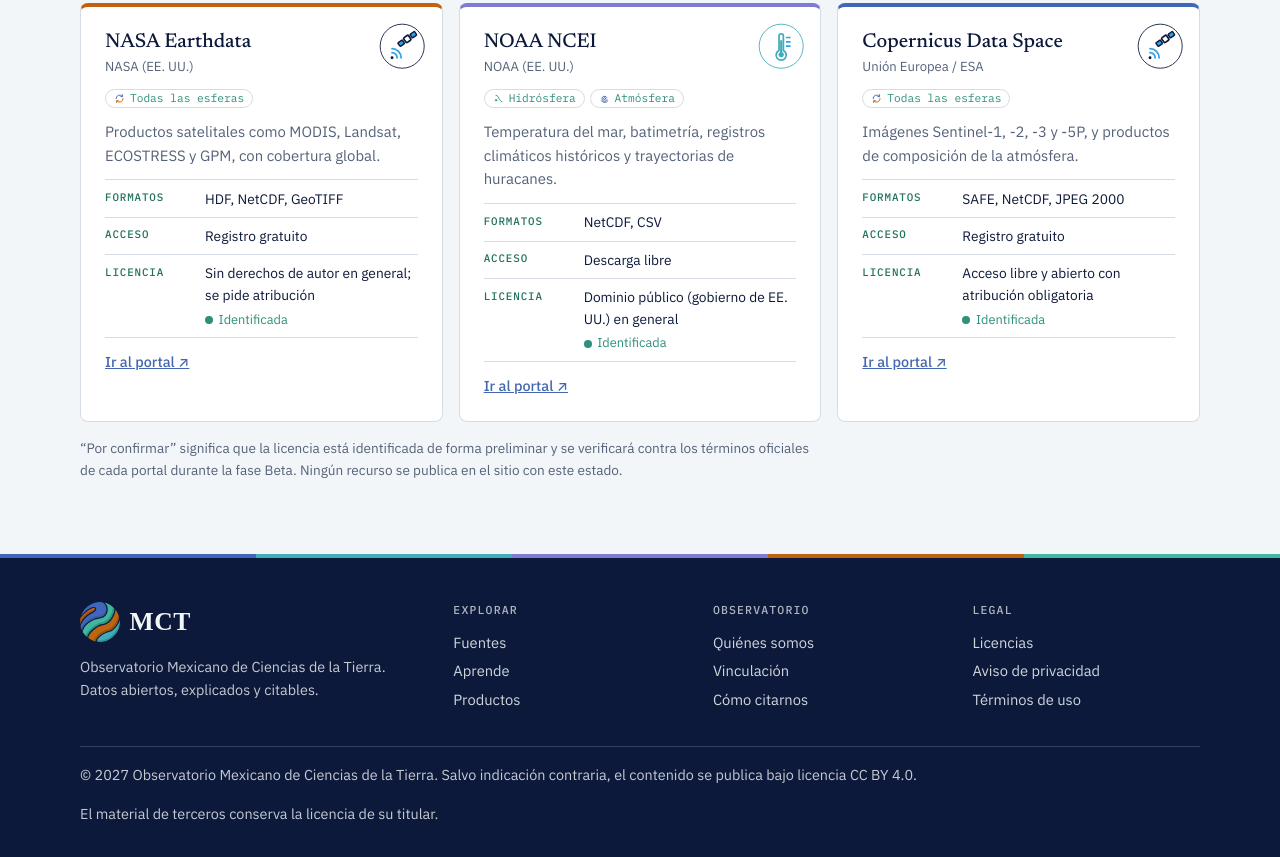
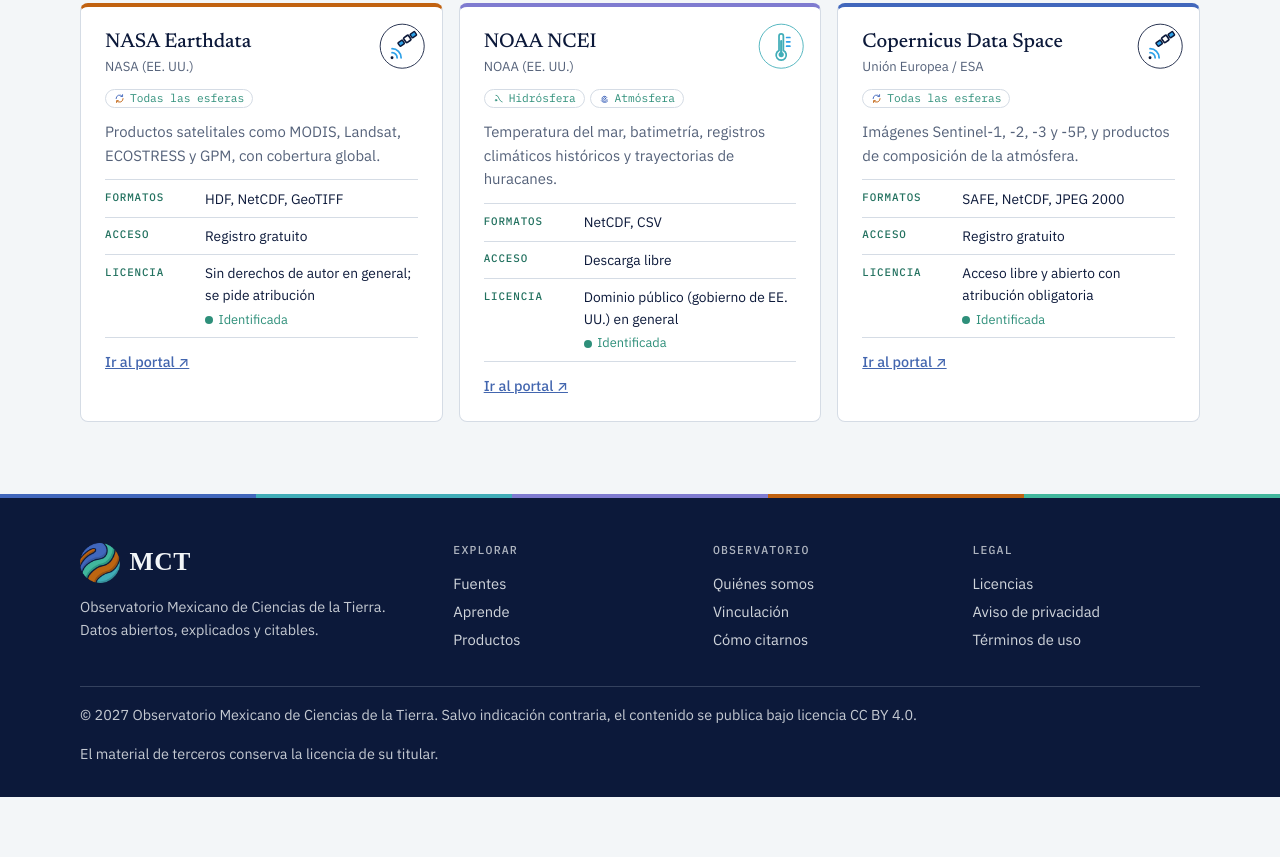
Before and after one commit to omct-open/omct-open.github.io, a plain HTML site: page fuentes.html in a window 1280 px wide. Shown: the part 1669-2526 px from the top of the page. After the commit the page ends 2466 px from the top, so only its background shows below. Drawn offline with Linux system fonts and the light colour scheme.

Commit message:
Fuentes: quitar nota de licencias por confirmar

```diff
--- a/fuentes.html
+++ b/fuentes.html
@@ -50,7 +50,6 @@
         <div class="chips" id="chips" role="group" aria-label="Filtrar por esfera"></div>
       </div>
       <div class="src-grid" id="srcGrid"></div>
-      <p class="note">“Por confirmar” significa que la licencia está identificada de forma preliminar y se verificará contra los términos oficiales de cada portal durante la fase Beta. Ningún recurso se publica en el sitio con este estado.</p>
     </div>
   </div>
 </section>
```
